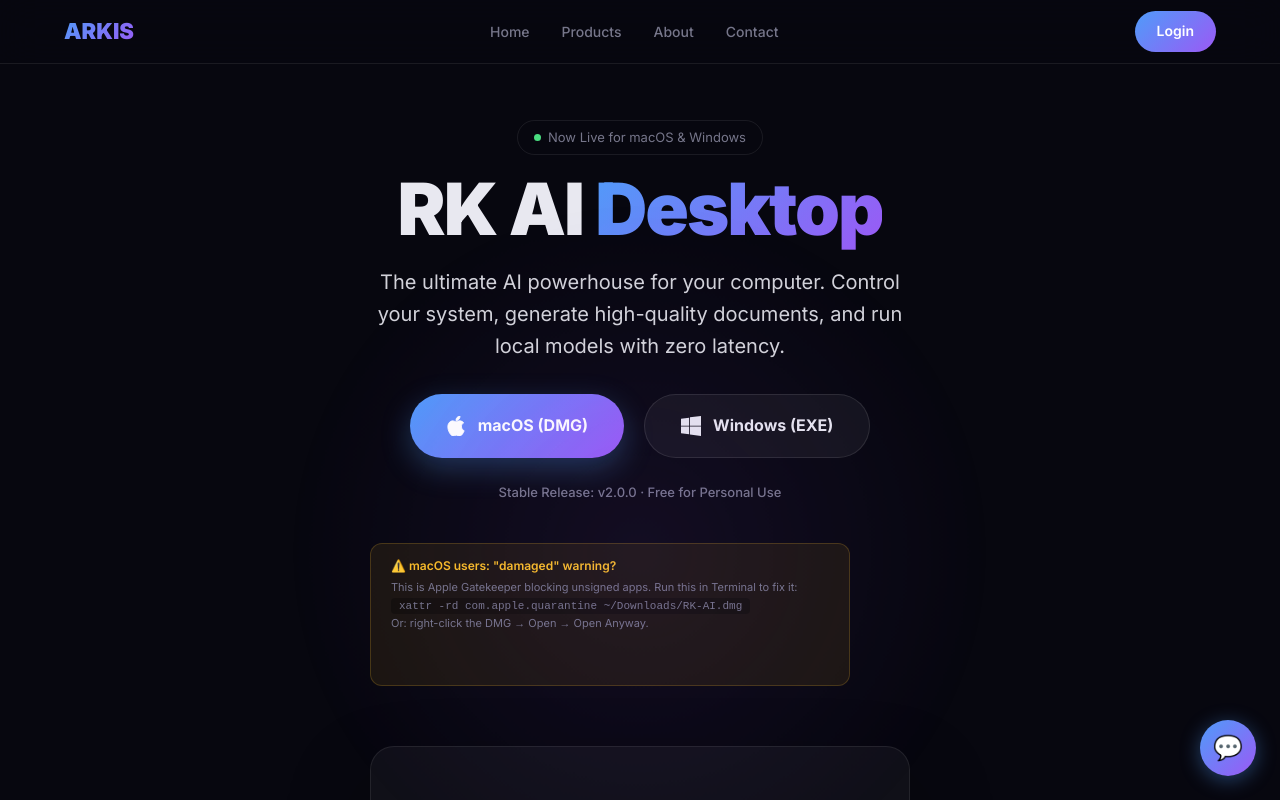
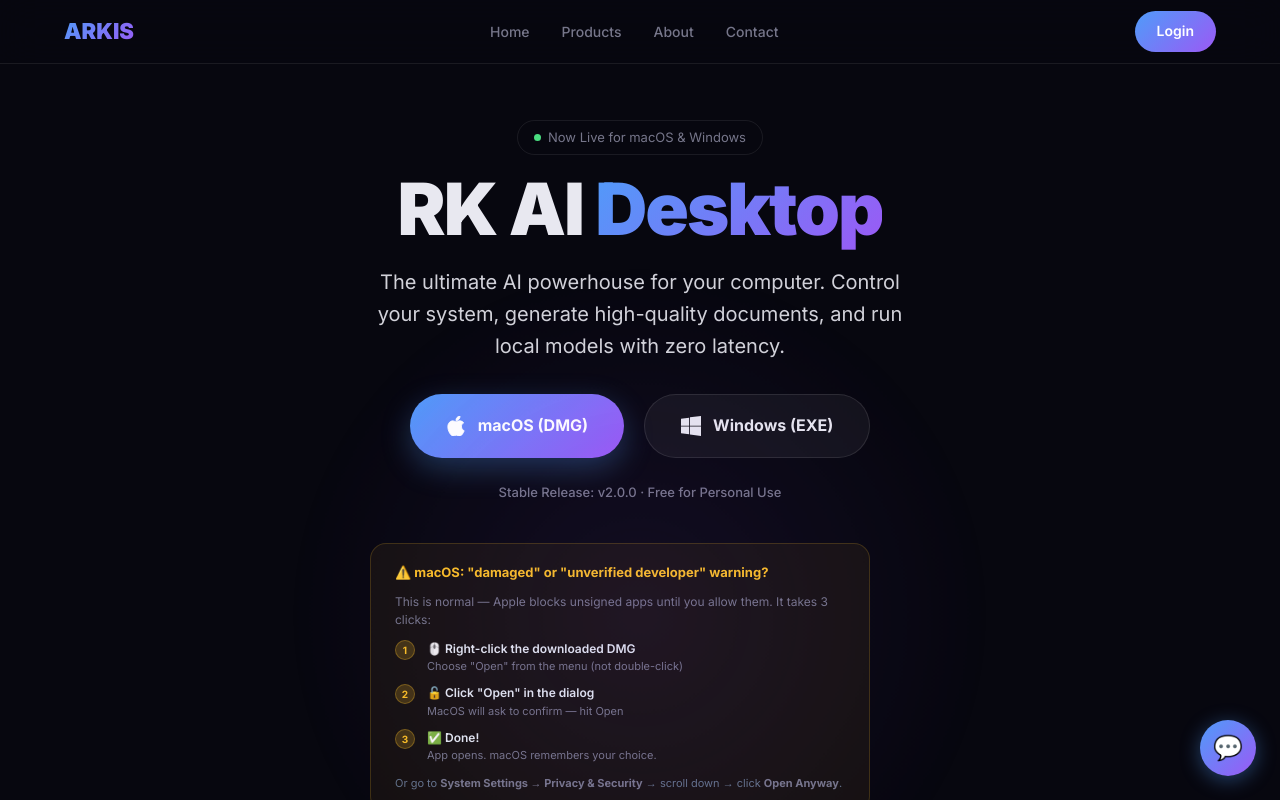
Before and after one commit to robustkaryaai/arkis, a Next.js app: page /products/rk-ai-desktop in a window 1280 px wide. Shown: the top 800 px of the page. Built offline with nearby package versions, Linux system fonts and the light colour scheme.

Commit message:
fix: Better Gatekeeper guide on download page + GitHub release URL

```diff
--- a/app/products/rk-ai-desktop/page.js
+++ b/app/products/rk-ai-desktop/page.js
@@ -43,17 +43,33 @@
                             Stable Release: v2.0.0 · Free for Personal Use
                         </p>
                         <div style={{
-                            marginTop: '16px', background: 'rgba(251,191,36,0.08)',
-                            border: '1px solid rgba(251,191,36,0.2)', borderRadius: '12px',
-                            padding: '12px 20px', maxWidth: '480px', textAlign: 'left'
+                            marginTop: '20px', background: 'rgba(251,191,36,0.06)',
+                            border: '1px solid rgba(251,191,36,0.18)', borderRadius: '16px',
+                            padding: '18px 24px', maxWidth: '500px', textAlign: 'left'
                         }}>
-                            <p style={{ fontSize: '12px', color: '#fbbf24', fontWeight: '600', marginBottom: '4px' }}>⚠️ macOS users: "damaged" warning?</p>
-                            <p style={{ fontSize: '11px', color: 'var(--muted)', lineHeight: '1.6' }}>
-                                This is Apple Gatekeeper blocking unsigned apps. Run this in Terminal to fix it:<br />
-                                <code style={{ background: 'rgba(0,0,0,0.3)', padding: '2px 8px', borderRadius: '4px', fontFamily: 'monospace', fontSize: '11px' }}>
-                                    xattr -rd com.apple.quarantine ~/Downloads/RK-AI.dmg
-                                </code><br />
-                                Or: right-click the DMG → Open → Open Anyway.
+                            <p style={{ fontSize: '13px', color: '#fbbf24', fontWeight: '700', marginBottom: '10px' }}>
+                                ⚠️ macOS: "damaged" or "unverified developer" warning?
+                            </p>
+                            <p style={{ fontSize: '12px', color: 'var(--muted)', marginBottom: '10px', lineHeight: '1.5' }}>
+                                This is normal — Apple blocks unsigned apps until you allow them. It takes 3 clicks:
+                            </p>
+                            <div style={{ display: 'flex', flexDirection: 'column', gap: '8px' }}>
+                                {[
+                                    ['1', '🖱️ Right-click the downloaded DMG', 'Choose "Open" from the menu (not double-click)'],
+                                    ['2', '🔓 Click "Open" in the dialog', 'MacOS will ask to confirm — hit Open'],
+                                    ['3', '✅ Done!', 'App opens. macOS remembers your choice.'],
+                                ].map(([num, title, desc]) => (
+                                    <div key={num} style={{ display: 'flex', gap: '12px', alignItems: 'flex-start' }}>
+                                        <div style={{ width: '20px', height: '20px', borderRadius: '50%', background: 'rgba(251,191,36,0.2)', border: '1px solid rgba(251,191,36,0.3)', display: 'flex', alignItems: 'center', justifyContent: 'center', fontSize: '10px', fontWeight: '700', color: '#fbbf24', flexShrink: 0, marginTop: '1px' }}>{num}</div>
+                                        <div>
+                                            <p style={{ fontSize: '12px', fontWeight: '600', color: '#e2e8f0', margin: 0 }}>{title}</p>
+                                            <p style={{ fontSize: '11px', color: 'var(--muted)', margin: 0 }}>{desc}</p>
+                                        </div>
+                                    </div>
+                                ))}
+                            </div>
+                            <p style={{ fontSize: '11px', color: '#64748b', marginTop: '10px', marginBottom: 0 }}>
+                                Or go to <strong style={{ color: 'var(--muted)' }}>System Settings → Privacy & Security</strong> → scroll down → click <strong style={{ color: 'var(--muted)' }}>Open Anyway</strong>.
                             </p>
                         </div>
                     </div>
```
